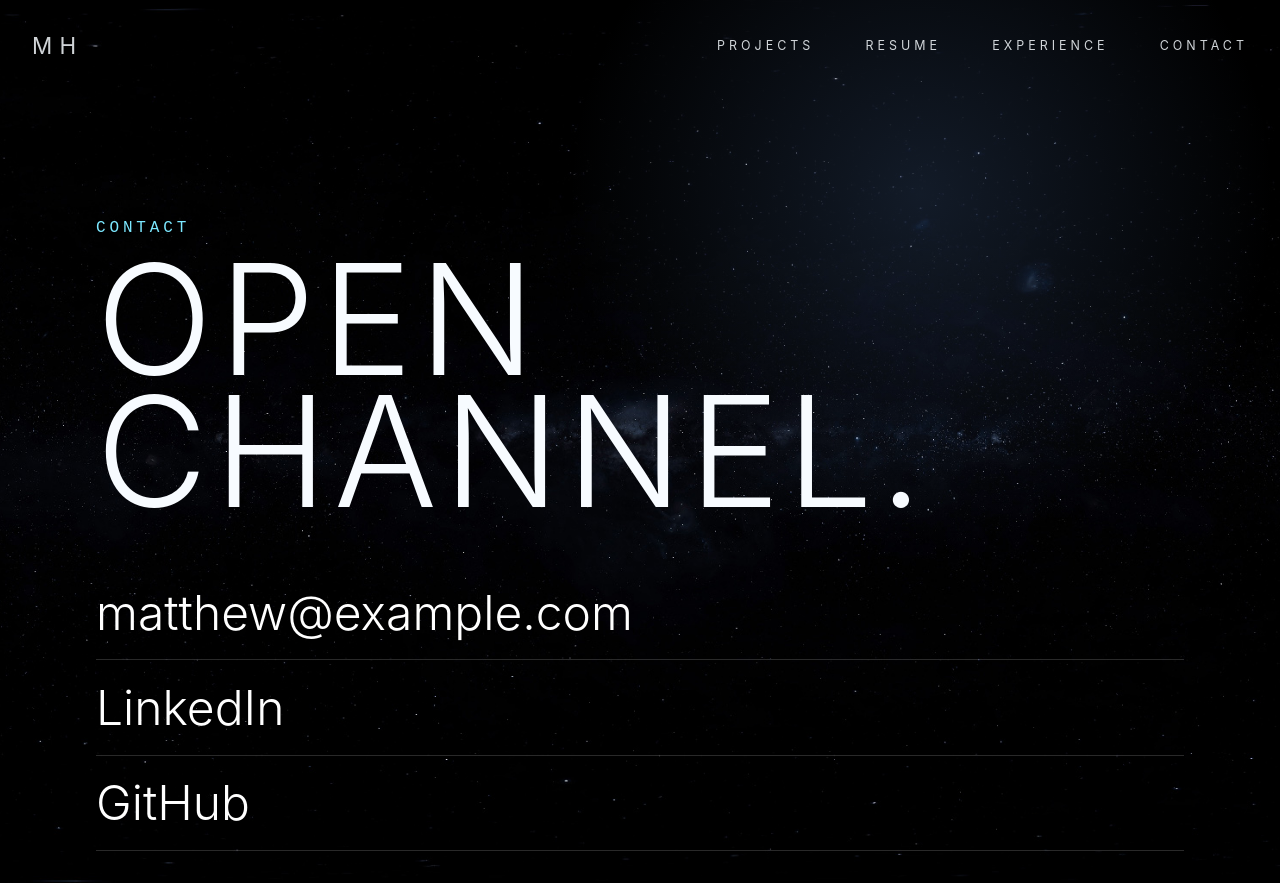
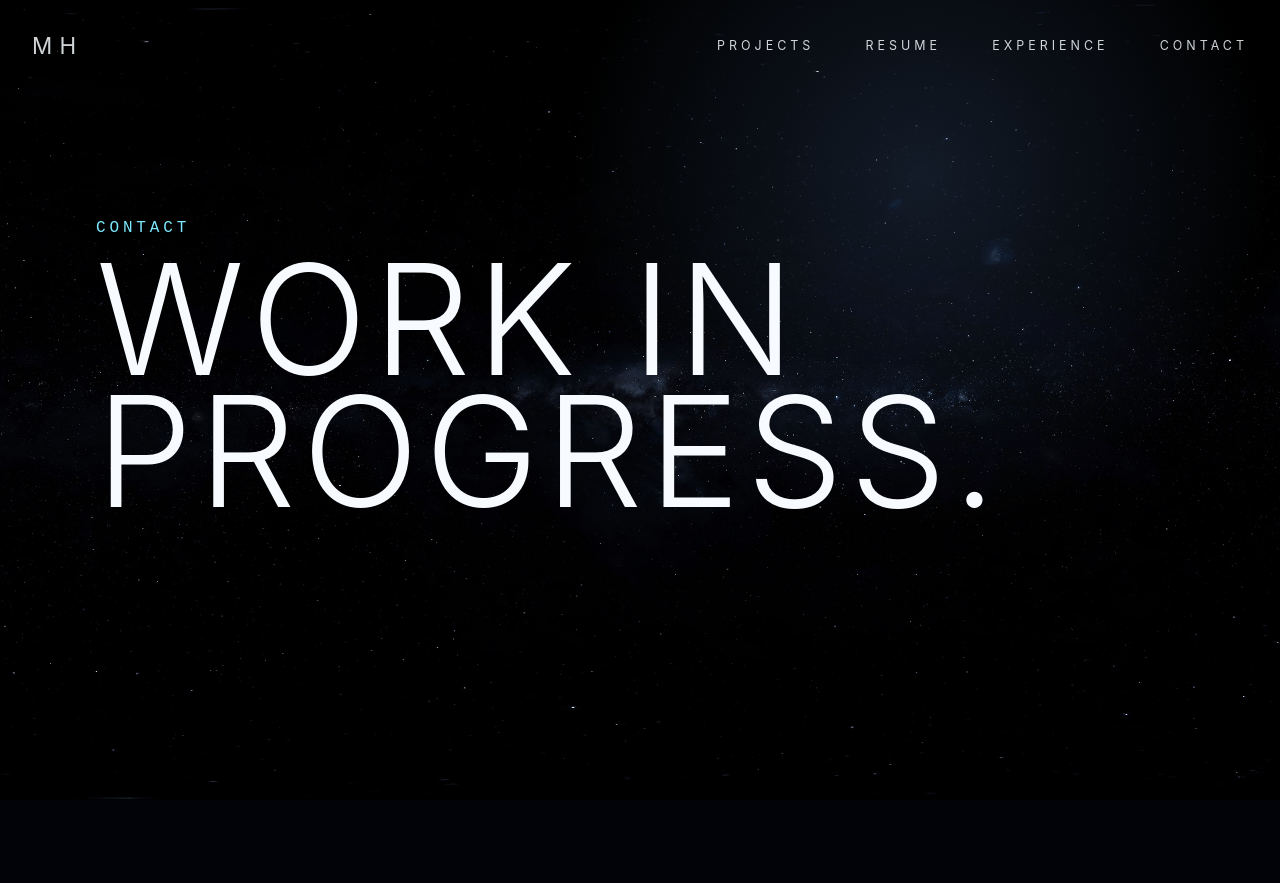
Before and after one commit to matthullstrung/matthullstrung.github.io, a Next.js app: page /contact in a window 1280 px wide. After the commit the page ends 800 px from the top, so only its background shows below. Built offline with nearby package versions, Linux system fonts and the light colour scheme.

Commit message:
Mark portfolio subpages as work in progress

```diff
--- a/app/contact/page.tsx
+++ b/app/contact/page.tsx
@@ -1,6 +1,11 @@
-import PageNav from "../../components/PageNav";
+import WorkInProgress from "../../components/WorkInProgress";
 
 export default function ContactPage() {
+  return <WorkInProgress section="Contact" />;
+}
+
+/* Placeholder content retained for future development.
+function ContactContent() {
   return (
     <main className="subpage">
       <PageNav />
@@ -16,3 +21,4 @@ export default function ContactPage() {
     </main>
   );
 }
+*/
--- /dev/null
+++ b/components/WorkInProgress.tsx
@@ -0,0 +1,13 @@
+import PageNav from "./PageNav";
+
+export default function WorkInProgress({ section }: { section: string }) {
+  return (
+    <main className="subpage">
+      <PageNav />
+      <section className="subpage-hero">
+        <p>{section}</p>
+        <h1>Work in progress.</h1>
+      </section>
+    </main>
+  );
+}
```
Also changed, not shown: app/experience/page.tsx (+9 -1 lines), app/projects/page.tsx (+9 -1 lines), app/resume/page.tsx (+9 -1 lines).
